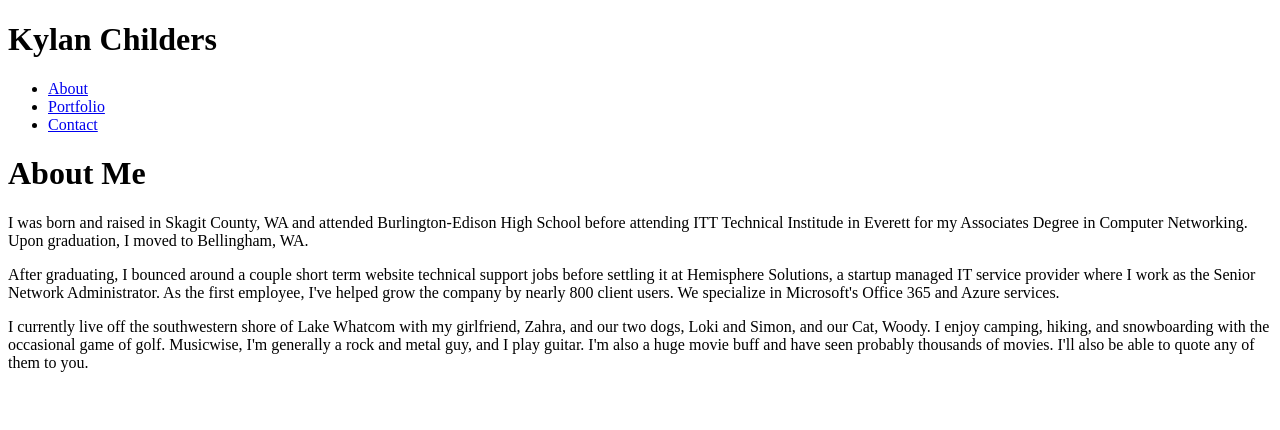
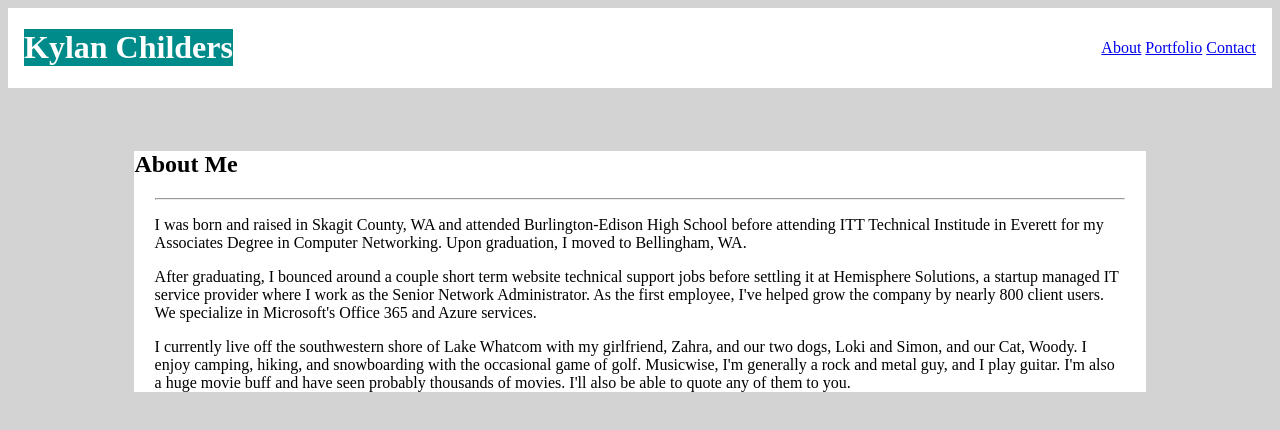
Before and after one commit to T3k5upp0rt/Basic-Portfolio, a plain HTML site: page index.html in a window 1280 px wide. Drawn offline with Linux system fonts and the light colour scheme.

Commit message:
First draft CSS

```diff
--- a/assets/css/style.css
+++ b/assets/css/style.css
@@ -0,0 +1,55 @@
+h1  {
+    background-color: darkcyan;
+    color: white;
+}
+
+ul {
+    list-style-type: none;
+    margin: 0;
+    padding: 0;
+}
+
+li {
+    display: inline;
+    color: grey;
+}
+
+.header h2  {
+    color: darkcyan;
+    margin-left: 2%;
+}
+
+body  {
+    background-color: lightgray;
+}
+
+.nav {
+    background-color: white;
+    display: flex;
+    justify-content: space-between;
+    align-items: center;
+}
+
+.header {
+    background-color: white;
+    padding: 0 1em;
+}
+
+hr  {
+    margin-left: 2%;
+    margin-right: 2%;
+}
+
+.about {
+    background-color: white;
+    margin-top: 5%;
+    margin-bottom: 5%;
+    margin-left: 10%;
+    margin-right: 10%;
+
+}
+
+p   {
+    margin-left: 2%;
+    margin-right: 2%;
+}
--- a/index.html
+++ b/index.html
@@ -6,21 +6,21 @@
     <link rel="stylesheet" type="text/css" href="assets/css/style.css">
 </head>
 <body>
-    <div>
+    <div class="header">
+    <div class="nav">
         <h1>Kylan Childers</h1>
-    </div>
-    <div>
-    <nav>
         <ul>
             <li><a href="index.html">About</a></li>
             <li><a href="portfolio.html">Portfolio</a></li>
             <li><a href="contact.html">Contact</a></li>
         </ul>
-    </nav>
     </div>
+    </div>
+    <section class="about">
     <div>
-        <h1>About Me</h1>
+        <h2>About Me</h2>
     </div>
+    <hr>
     <div>
         <p>
             I was born and raised in Skagit County, WA and attended Burlington-Edison High School before attending ITT Technical Institude in Everett for my Associates Degree in Computer Networking. Upon graduation, I moved to Bellingham, WA.
@@ -32,5 +32,6 @@
             I currently live off the southwestern shore of Lake Whatcom with my girlfriend, Zahra, and our two dogs, Loki and Simon, and our Cat, Woody. I enjoy camping, hiking, and snowboarding with the occasional game of golf. Musicwise, I'm generally a rock and metal guy, and I play guitar. I'm also a huge movie buff and have seen probably thousands of movies. I'll also be able to quote any of them to you.
         </p>
     </div>
+    </section>
 </body>
 </html>
```
